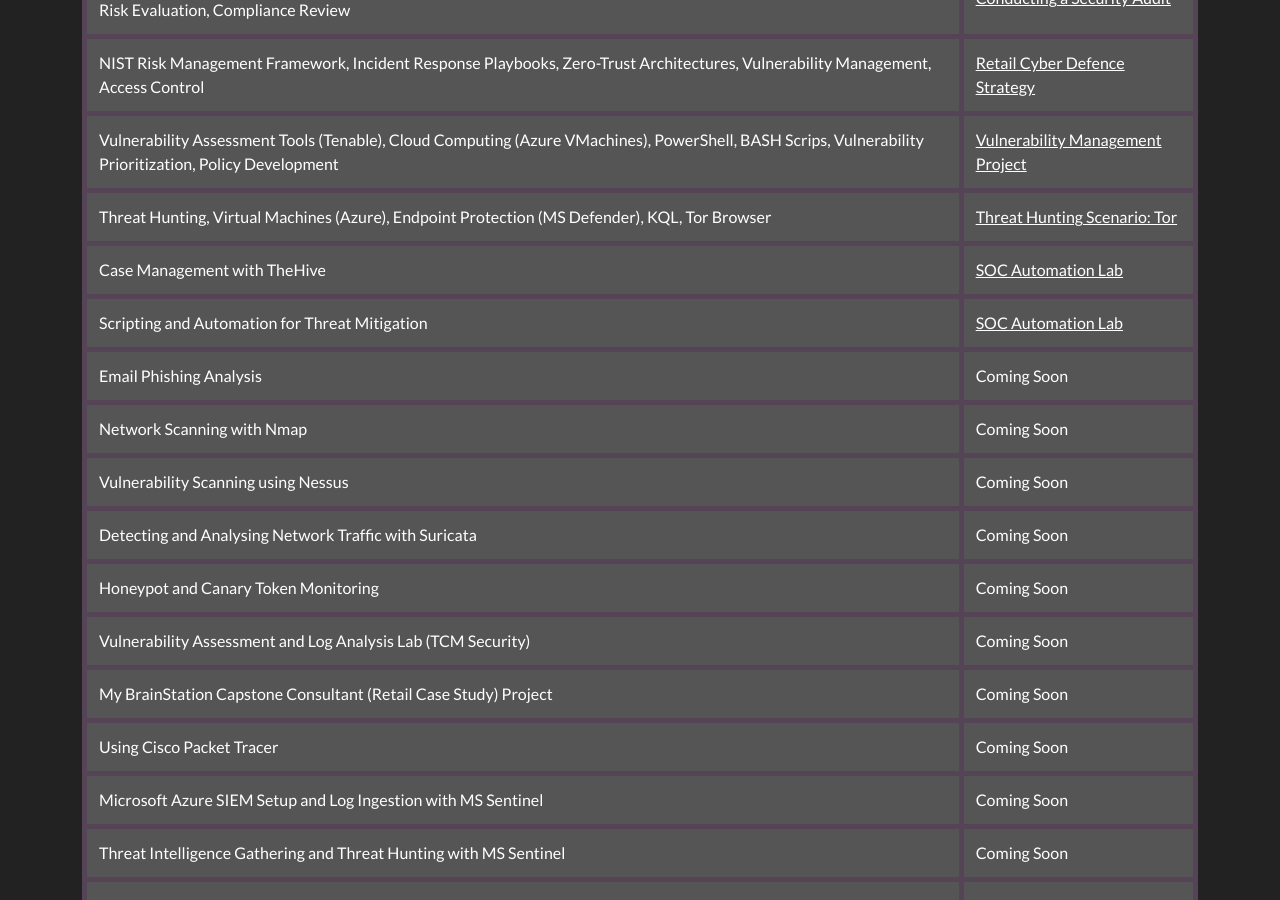
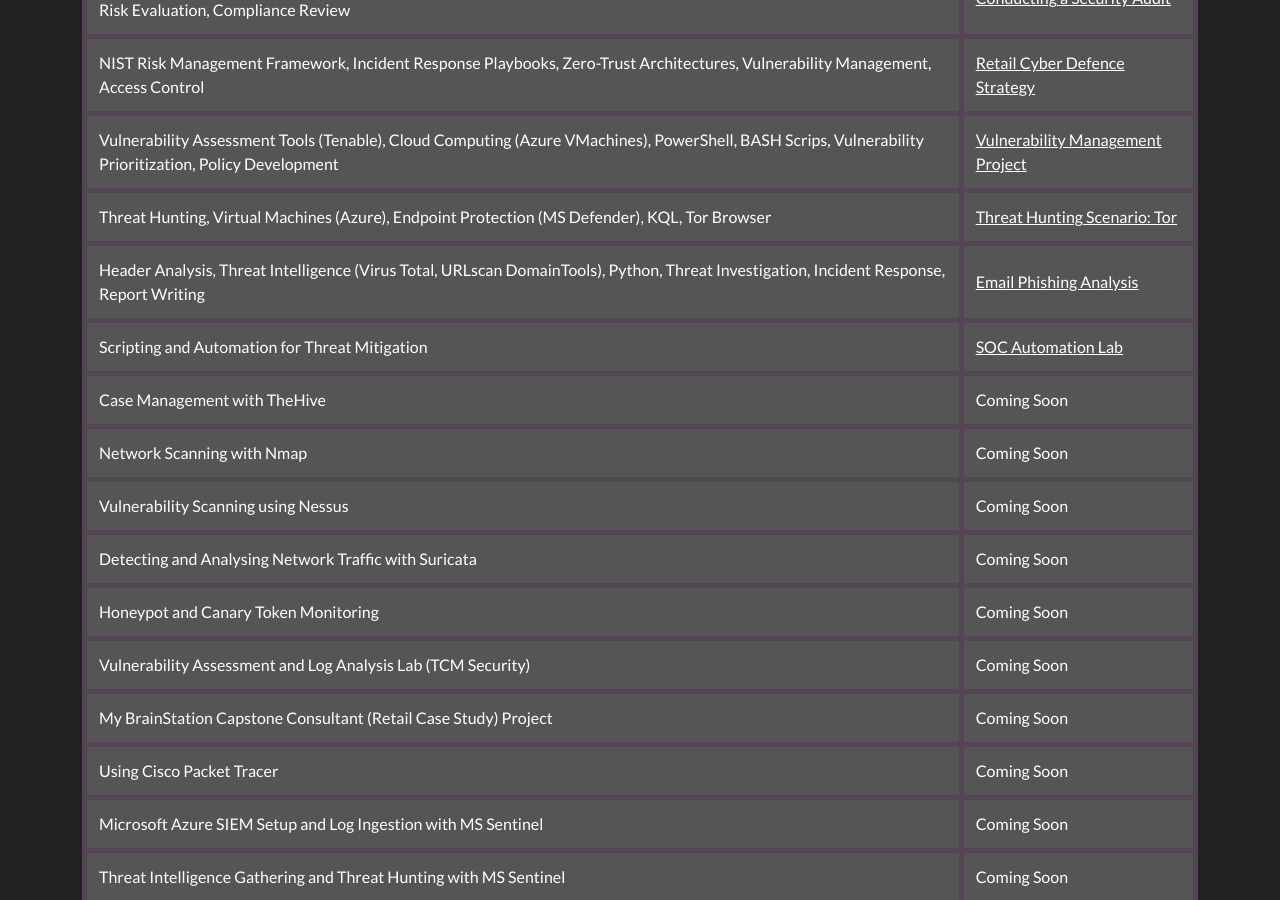
Before and after one commit to JKopal101/jkopal101.github.io, a Jekyll site: the page built from projects.md, in a window 1280 px wide and 900 px high, scrolled down 442 px. Built offline with Jekyll 4.4.1, drawn with Linux system fonts in a browser that asks for light colours.

Commit message:
Update projects.md

```diff
--- a/projects.md
+++ b/projects.md
@@ -60,9 +60,9 @@ I’ve worked on a variety of projects in the Cybersecurity and IT space, focusi
       </td>
     </tr>
     <tr style="background-color:#555;">
-      <td style="padding:12px; border:5px solid #545;">Case Management with TheHive</td>
+      <td style="padding:12px; border:5px solid #545;">Header Analysis, Threat Intelligence (Virus Total, URLscan DomainTools), Python, Threat Investigation, Incident Response, Report Writing </td>
       <td style="padding:12px; border:5px solid #545;">
-        <a href="https://github.com/JKopal101/SOC-Automation-Lab" style="color:white;">SOC Automation Lab</a>
+        <a href="https://github.com/JKopal101/email-phishing-analysis" style="color:white;">Email Phishing Analysis</a>
       </td>
     </tr>
     <tr style="background-color:#555;">
@@ -72,7 +72,7 @@ I’ve worked on a variety of projects in the Cybersecurity and IT space, focusi
       </td>
     </tr>
     <tr style="background-color:#555;">
-      <td style="padding:12px; border:5px solid #545;">Email Phishing Analysis</td>
+      <td style="padding:12px; border:5px solid #545;">Case Management with TheHive</td>
       <td style="padding:12px; border:5px solid #545;">Coming Soon</td>
     </tr>
     <tr style="background-color:#555;">
```
